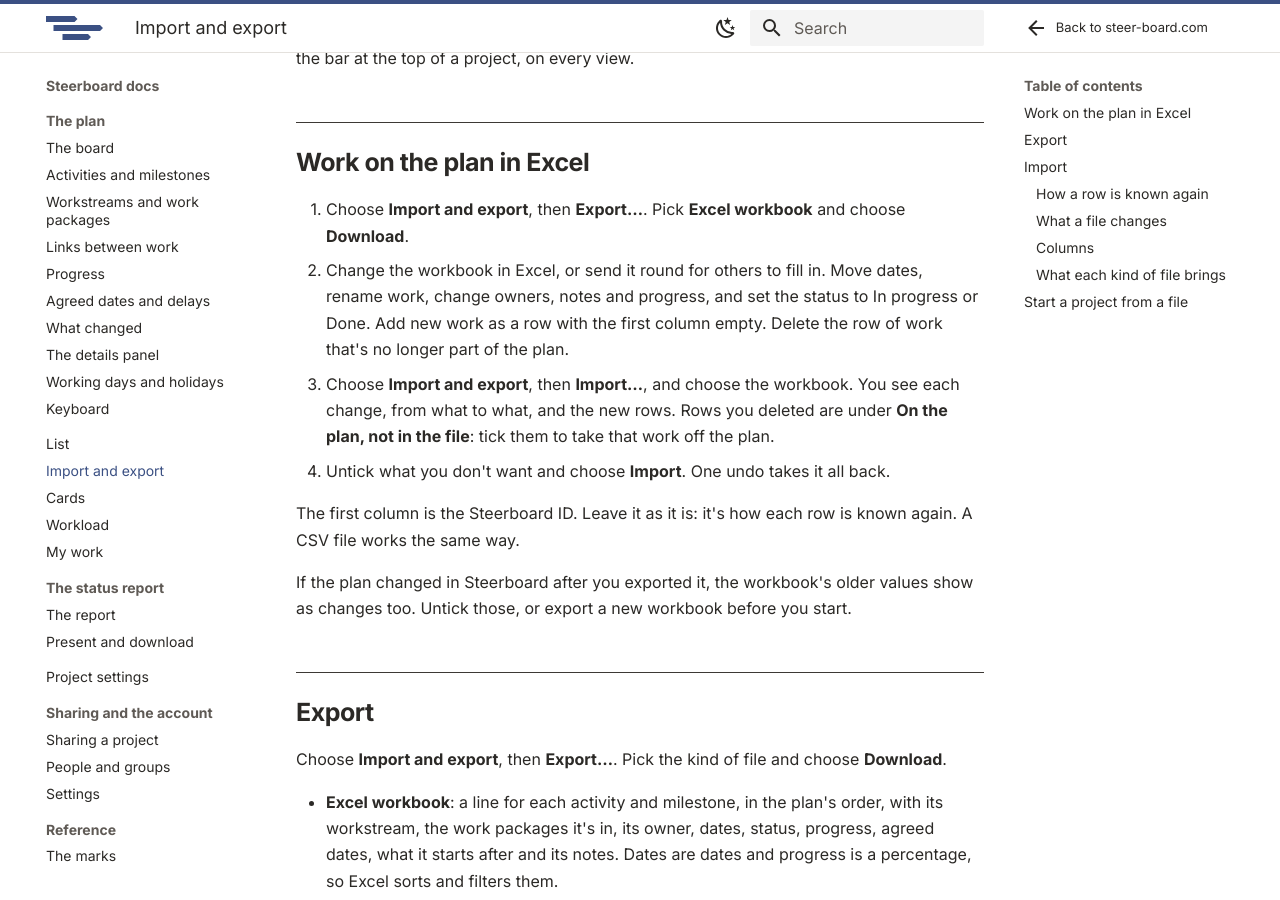
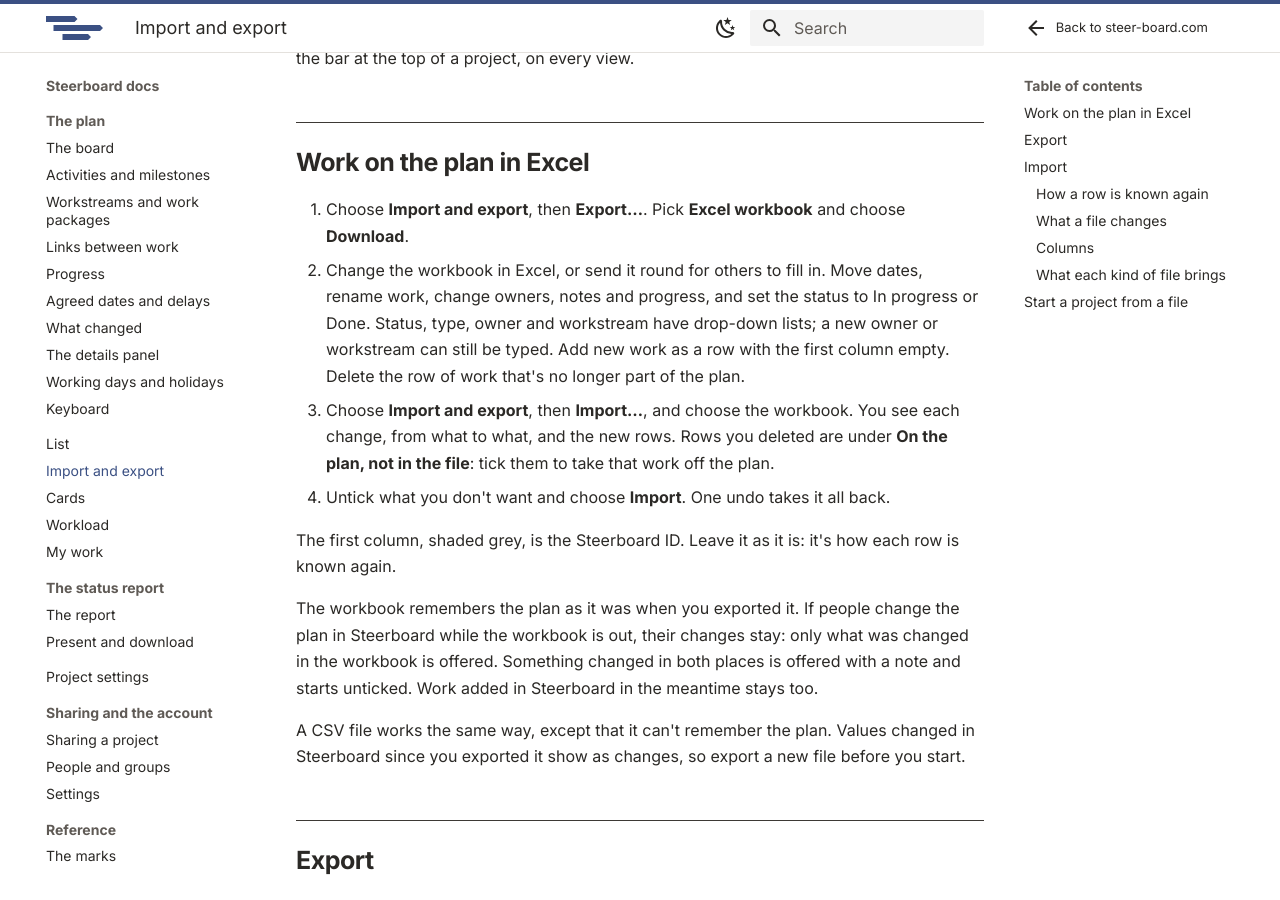
Before and after one commit to mistahcase/steerboard-docs, an MkDocs documentation site: the page built from pages/import-export.md, in a window 1280 px wide and 900 px high, scrolled down 204 px. Built offline with MkDocs 1.6.1 and Material for MkDocs 9.7.7, drawn with Linux system fonts in a browser that asks for light colours.

Commit message:
Excel round trips: the workbook remembers the plan it went out as
The owner, 2026-11-19, picking "make the Excel round trip safe to use as
a habit" from a list of ideas.

- The exported workbook keeps, on a sheet out of sight, the plan as it
  was exported. Imported back into the same plan, a value the workbook
  didn't change isn't offered (Steerboard's is newer and stays), a value
  changed in both is offered with a note and its row starts unticked,
  work added in Steerboard since isn't "on the plan, not in the file",
  and a row for work deleted in Steerboard since is left out unless the
  workbook changed it (SCENARIOS IM16). Another plan, or a new project
  made from the workbook, reads it as any workbook.
- Status and Type have drop-down lists that take nothing else; Owner and
  Workstream have the team's and the plan's, and ask about another name.
  The ID column is shaded. Nothing is locked: protecting the sheet would
  stop rows being deleted, sorted and filtered (IM17).
- Sheets out of sight are never the one read, and not mentioned.
- ui:check downloads the real export, renames a line in it as Excel
  would after a change made in Steerboard, and imports it: only the
  Excel change is offered.

Co-Authored-By: Claude Opus 5.5 <noreply@anthropic.com>

```diff
--- a/pages/import-export.md
+++ b/pages/import-export.md
@@ -12,8 +12,10 @@ every view.
    choose **Download**.
 2. Change the workbook in Excel, or send it round for others to fill in. Move
    dates, rename work, change owners, notes and progress, and set the status
-   to In progress or Done. Add new work as a row with the first column empty.
-   Delete the row of work that's no longer part of the plan.
+   to In progress or Done. Status, type, owner and workstream have drop-down
+   lists; a new owner or workstream can still be typed. Add new work as a row
+   with the first column empty. Delete the row of work that's no longer part
+   of the plan.
 3. Choose **Import and export**, then **Import…**, and choose the workbook.
    You see each change, from what to what, and the new rows. Rows you deleted
    are under **On the plan, not in the file**: tick them to take that work
@@ -21,12 +23,18 @@ every view.
 4. Untick what you don't want and choose **Import**. One undo takes it all
    back.
 
-The first column is the Steerboard ID. Leave it as it is: it's how each row is
-known again. A CSV file works the same way.
+The first column, shaded grey, is the Steerboard ID. Leave it as it is: it's
+how each row is known again.
 
-If the plan changed in Steerboard after you exported it, the workbook's older
-values show as changes too. Untick those, or export a new workbook before you
-start.
+The workbook remembers the plan as it was when you exported it. If people
+change the plan in Steerboard while the workbook is out, their changes stay:
+only what was changed in the workbook is offered. Something changed in both
+places is offered with a note and starts unticked. Work added in Steerboard
+in the meantime stays too.
+
+A CSV file works the same way, except that it can't remember the plan. Values
+changed in Steerboard since you exported it show as changes, so export a new
+file before you start.
 
 ## Export
 
```
Also changed, not shown: pages/whats-new.md (+6 -0 lines).
